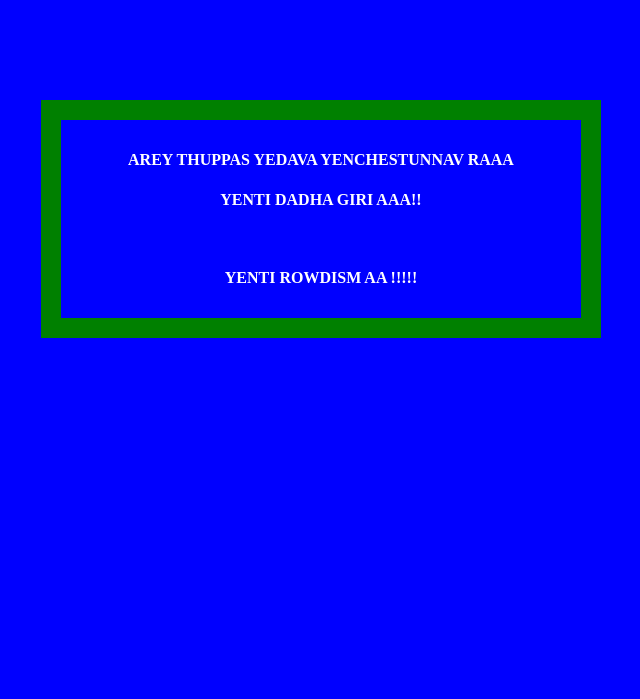
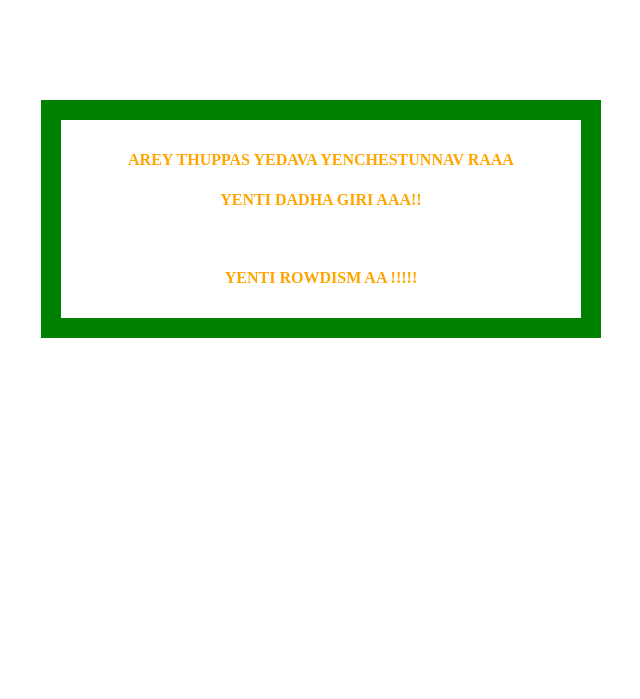
Before and after one commit to devopsbyarun/jenkins-ecr, a Flask app: page / in a window 1280 px wide. Shown: the top 699 px of the page, without its empty margins (319-959 px from the left). Run offline with Flask 2, Linux system fonts and the light colour scheme.

Commit message:
Update index.html

```diff
--- a/templates/index.html
+++ b/templates/index.html
@@ -2,8 +2,8 @@
   <head>
     <style type="text/css">
       body {
-        background: Blue;
-        color: white;
+        background: white;
+        color: orange;
       }
       div.container {
         max-width: 500px;
```
